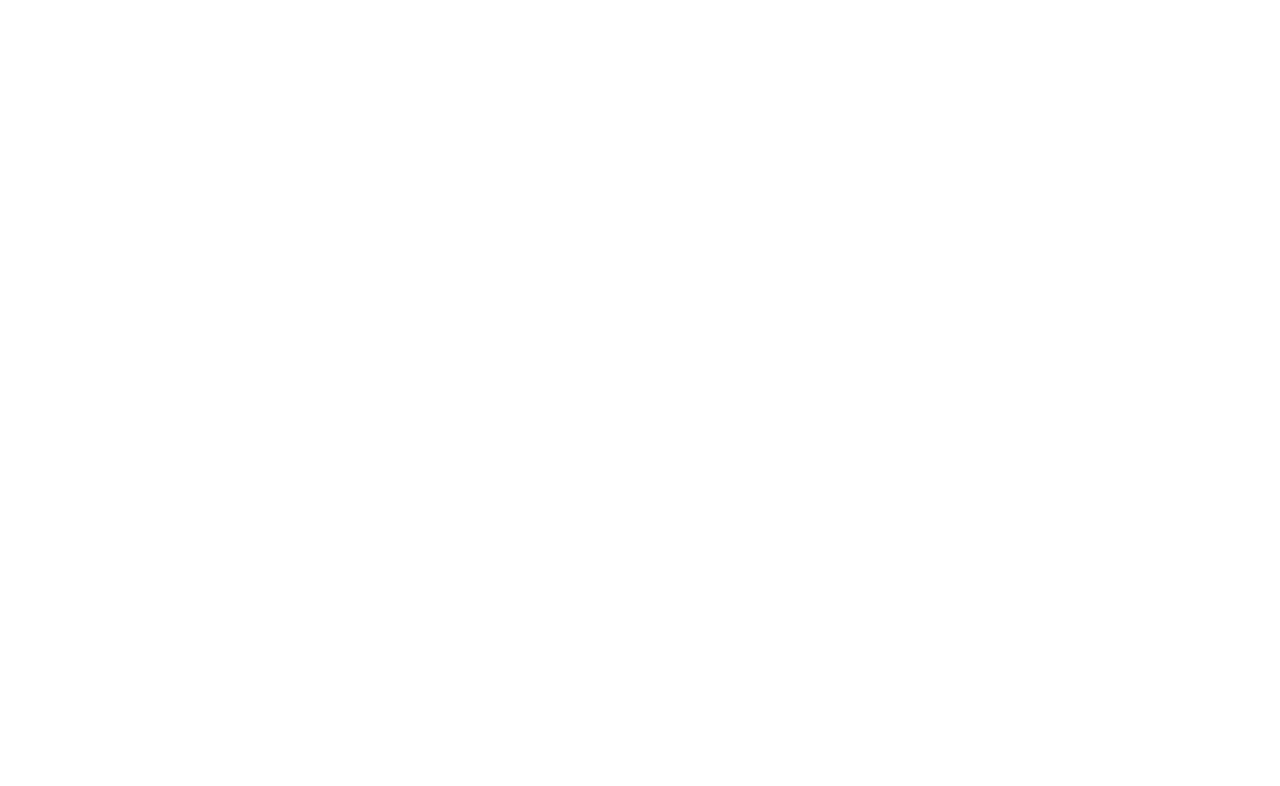
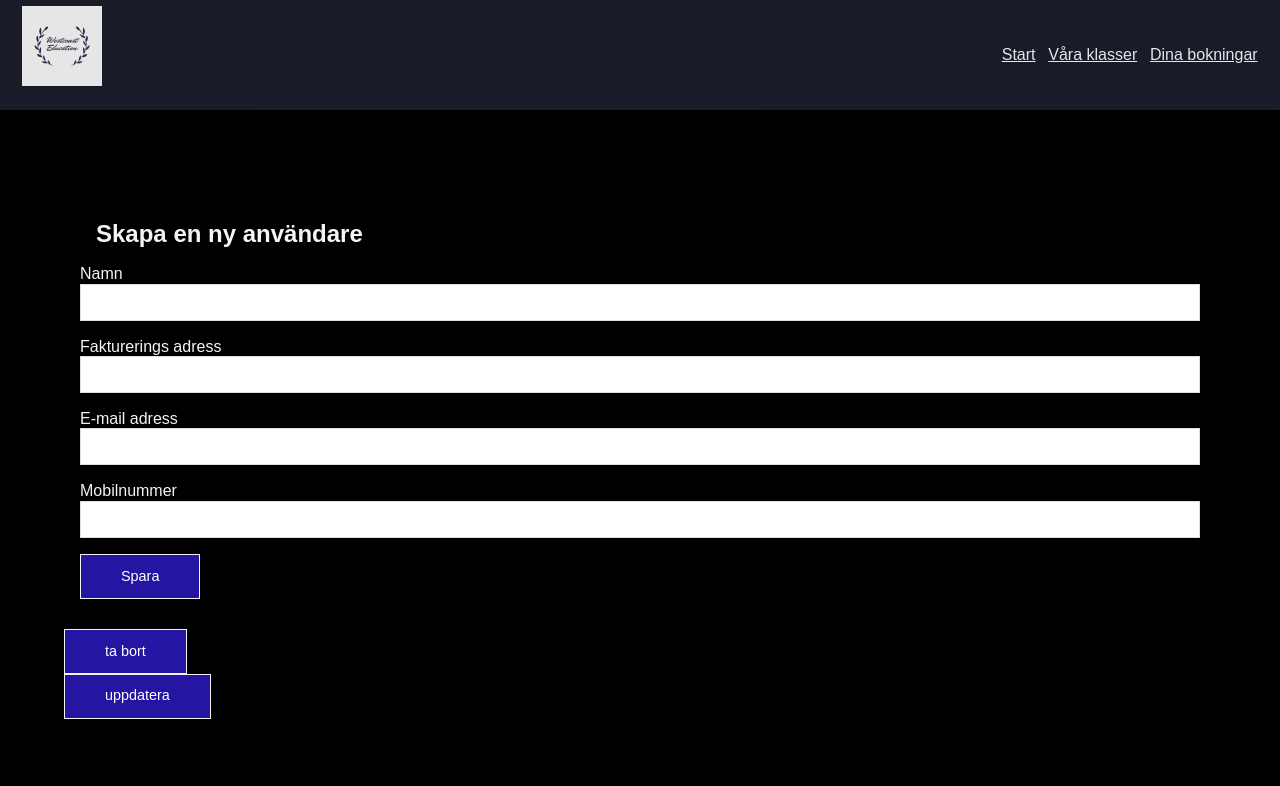
Before and after one commit to Msundqvist/westcoast-education, a plain HTML site: page src/pages/user-page.html in a window 1280 px wide. Drawn offline with Linux system fonts and the light colour scheme.

Commit message:
ändrat css , flyttat ut index.html ut i rooten

```diff
--- a/src/index.html
+++ b/index.html
@@ -3,7 +3,7 @@
   <head>
     <meta charset="UTF-8" />
     <meta name="viewport" content="width=device-width, initial-scale=1.0" />
-    <link rel="stylesheet" href="./assets/css/site.css" />
+    <link rel="stylesheet" href="/src/assets/css/site.css" />
     <script
       src="https://kit.fontawesome.com/55174c58a9.js"
       crossorigin="anonymous"></script>
@@ -16,9 +16,10 @@
           <ul class="menu">
             <li class="logo">
               <a class="page-title" href="index.html"
-                ><span><i class="fa-solid fa-courses"></i></span> Westcoast
-                Education</a
-              >
+                ><img
+                  src="./src/assets/images/Westcoast.png"
+                  alt="westcoast_logo"
+              /></a>
             </li>
             <li class="toggle">
               <input class="menu-btn" type="checkbox" id="menu-btn" />
@@ -27,10 +28,14 @@
               </label>
             </li>
             <li class="menu-item">
-              <a href="./index.html">Start</a>
+              <a href="index.html">Start</a>
             </li>
-            <li class="menu-item"><a href="#">Våra klasser</a></li>
-            <li class="menu-item"><a href="#">Kontakta Oss</a></li>
+            <li class="menu-item">
+              <a href="./src/pages/courses.html">Våra klasser</a>
+            </li>
+            <li class="menu-item">
+              <a href="/src/pages/user-page.html">Dina bokningar</a>
+            </li>
           </ul>
         </div>
       </nav>
@@ -45,7 +50,7 @@
           eller klassrum
         </p>
         <p>klicka här för att komma till våra kurser</p>
-        <a class="btn btn-rounded" href="#">Klicka här</a>
+        <a class="btn btn-rounded" href="/src/pages/courses.html">Klicka här</a>
       </div>
     </main>
     <footer>
--- a/src/assets/css/site.css
+++ b/src/assets/css/site.css
@@ -4,7 +4,7 @@ header {
   z-index: 1;
   top: 0;
   opacity: 0.9;
-  background: #9aacfa;
+  background: #9aacfa2e;
 }
 
 nav {
@@ -21,14 +21,12 @@ nav ul {
 nav ul {
   list-style: none;
 }
-
-nav ul li.logo {
-  font-size: 1rem;
+nav li a img {
+  height: 5rem;
 }
 
-nav ul li.logo span {
-  color: #f2f7f6;
-  /* color: #2196f3; */
+.logo a img {
+  height: 5rem;
 }
 
 nav ul li.toggle {
@@ -148,6 +146,7 @@ main {
 .page h1 {
   font-size: 4rem;
   color: #faf8f8;
+  padding: 2rem;
 }
 
 .page h3 {
@@ -245,9 +244,53 @@ main {
   opacity: 0.3;
 }
 
-/* movie details page media query*/
 @media (min-width: 768px) {
-  #details .details-top {
-    flex-direction: row;
+  section p {
+    font-size: 1rem;
+  }
+
+  nav ul {
+    align-items: center;
+    flex-wrap: nowrap;
+  }
+
+  nav ul li.menu-item {
+    display: block;
+    width: auto;
+  }
+
+  nav ul li.logo {
+    flex: 1;
+  }
+
+  nav ul li.toggle {
+    display: none;
   }
 }
+/* New vehicle form */
+#user-form h1 {
+  padding: 1rem;
+}
+#user-form {
+  padding: 1.88rem 0;
+  margin: 0 1rem;
+}
+
+#user-form .form-control {
+  margin-bottom: 1rem;
+}
+
+#user-form label {
+  display: block;
+}
+
+#user-form input {
+  width: 100%;
+  padding: 0.63rem;
+  border: solid 1px #ddd;
+}
+
+#user-form input:focus {
+  outline: none !important;
+  border: solid 1px #ef6c00;
+}
--- a/src/pages/user-page.html
+++ b/src/pages/user-page.html
@@ -0,0 +1,77 @@
+<!DOCTYPE html>
+<html lang="en">
+  <head>
+    <meta charset="UTF-8" />
+    <meta name="viewport" content="width=device-width, initial-scale=1.0" />
+    <link rel="stylesheet" href="../assets/css/site.css" />
+    <script
+      src="https://kit.fontawesome.com/55174c58a9.js"
+      crossorigin="anonymous"></script>
+    <title>Westcoast Education</title>
+  </head>
+  <body>
+    <header>
+      <nav>
+        <div class="container">
+          <ul class="menu">
+            <li class="logo">
+              <a class="page-title" href="/index.html"
+                ><img
+                  src="/src/assets/images/Westcoast.png"
+                  alt="westcoast_logo"
+              /></a>
+            </li>
+            <li class="toggle">
+              <input class="menu-btn" type="checkbox" id="menu-btn" />
+              <label class="menu-icon" for="menu-btn"
+                ><span class="nav-icon"></span>
+              </label>
+            </li>
+            <li class="menu-item">
+              <a href="/index.html">Start</a>
+            </li>
+            <li class="menu-item">
+              <a href="../pages/courses.html">Våra klasser</a>
+            </li>
+            <li class="menu-item">
+              <a href="../pages/user-page.html">Dina bokningar</a>
+            </li>
+          </ul>
+        </div>
+      </nav>
+    </header>
+    <main>
+        <main>
+            <section id="user-form">
+              <h1>Skapa en ny användare</h1>
+              <form id="new-user">
+                <div class="form-control">
+                  <label for="userName">Namn</label>
+                  <input type="text" name="userName" id="userName" />
+                </div>
+                <div class="form-control">
+                  <label for="adress">Fakturerings adress</label>
+                  <input type="text" name="adress" id="adress" />
+                </div>
+                <div class="form-control">
+                  <label for="emailAdress">E-mail adress</label>
+                  <input type="text" name="emailAdress" id="emailAdress" />
+                </div>
+                <div class="form-control">
+                  <label for="mobileNumber">Mobilnummer</label>
+                  <input type="text" name="mobileNumber" id="mobileNumber" />
+                </div>
+                <button id="save-vehicle" class="btn" type="submit">Spara</button>
+              </form>
+            </section>
+            <section class="container">
+              <button class="btn" id="delete">ta bort</button>
+              <p></p>
+              <button class="btn" id="update">uppdatera</button>
+              <p></p>
+            </section>
+            <section id=""></section>
+    </main>
+    <footer></footer>
+  </body>
+</html>
```
Also changed, not shown: src/pages/course-detail.html (+1 -1 lines), src/pages/courses.html (+26 -8 lines).
